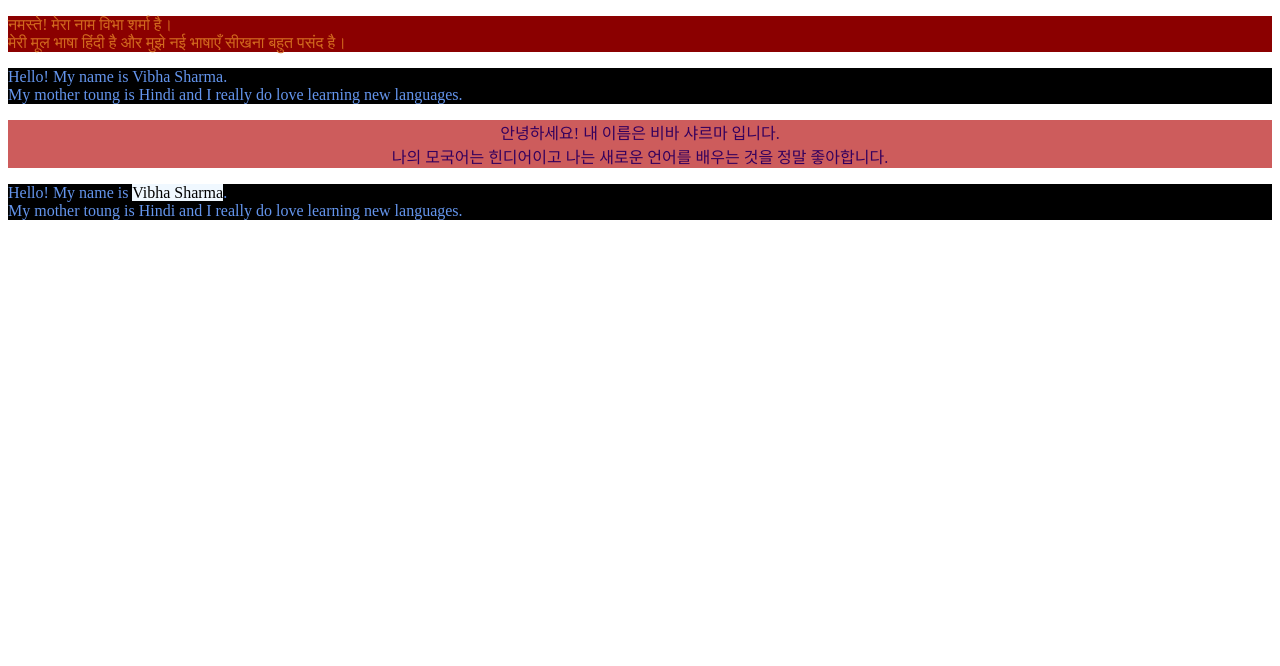
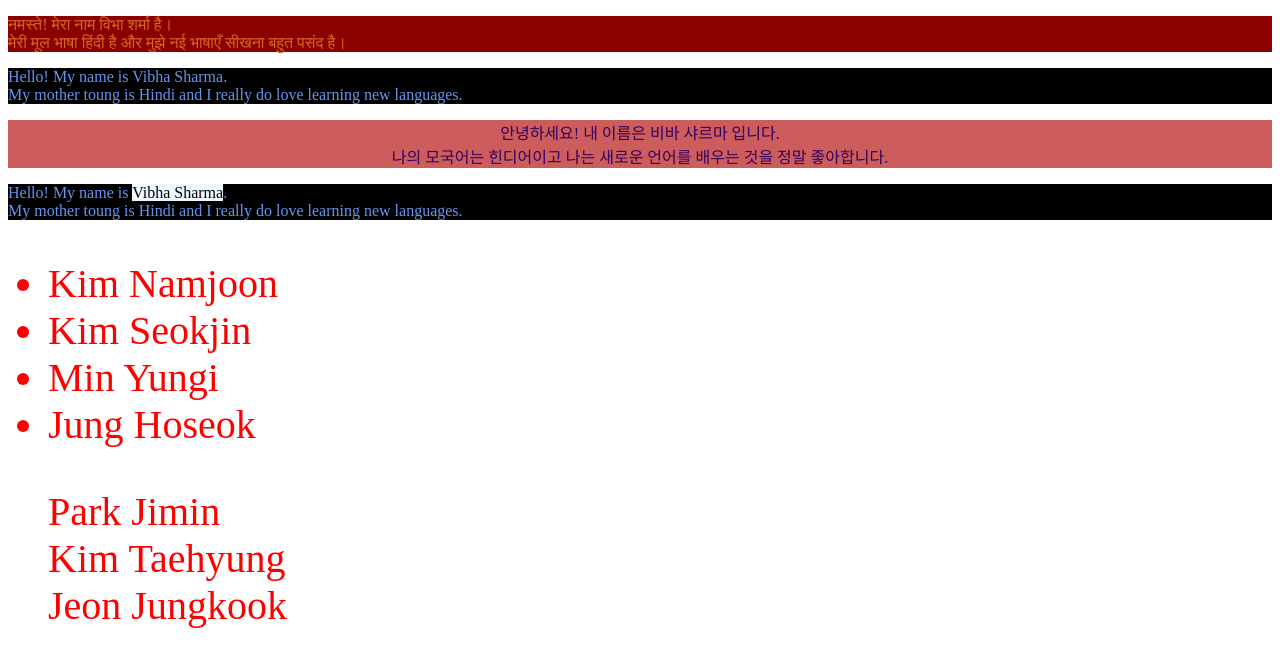
Before and after one commit to Vibs00/day3intern, a plain HTML site: page index.html in a window 1280 px wide. Drawn offline with Linux system fonts and the light colour scheme.

Commit message:
till task 6 complete

```diff
--- a/index.html
+++ b/index.html
@@ -25,6 +25,19 @@
         Hello! My name is <span class="p2">Vibha Sharma</span>.<br>
         My mother toung is Hindi and I really do love learning new languages.
     </p>
+    <div>
+        <ul class="hyungs">
+            <li>Kim Namjoon</li>
+            <li>Kim Seokjin</li>
+            <li>Min Yungi</li>
+            <li>Jung Hoseok</li>
+        </ul>
+        <ol class="dongsangs hyungs">
+            <li>Park Jimin</li>
+            <li>Kim Taehyung</li>
+            <li>Jeon Jungkook</li>
+        </ol>
+    </div>
 
 </body>
 </html>
--- a/style.css
+++ b/style.css
@@ -18,3 +18,12 @@
     color : black;
     background-color: aliceblue;
 }
+
+.hyungs{
+    color: red;
+    font-size: 40px;
+}
+
+.dongsangs{
+    list-style-type: none;
+}
```
